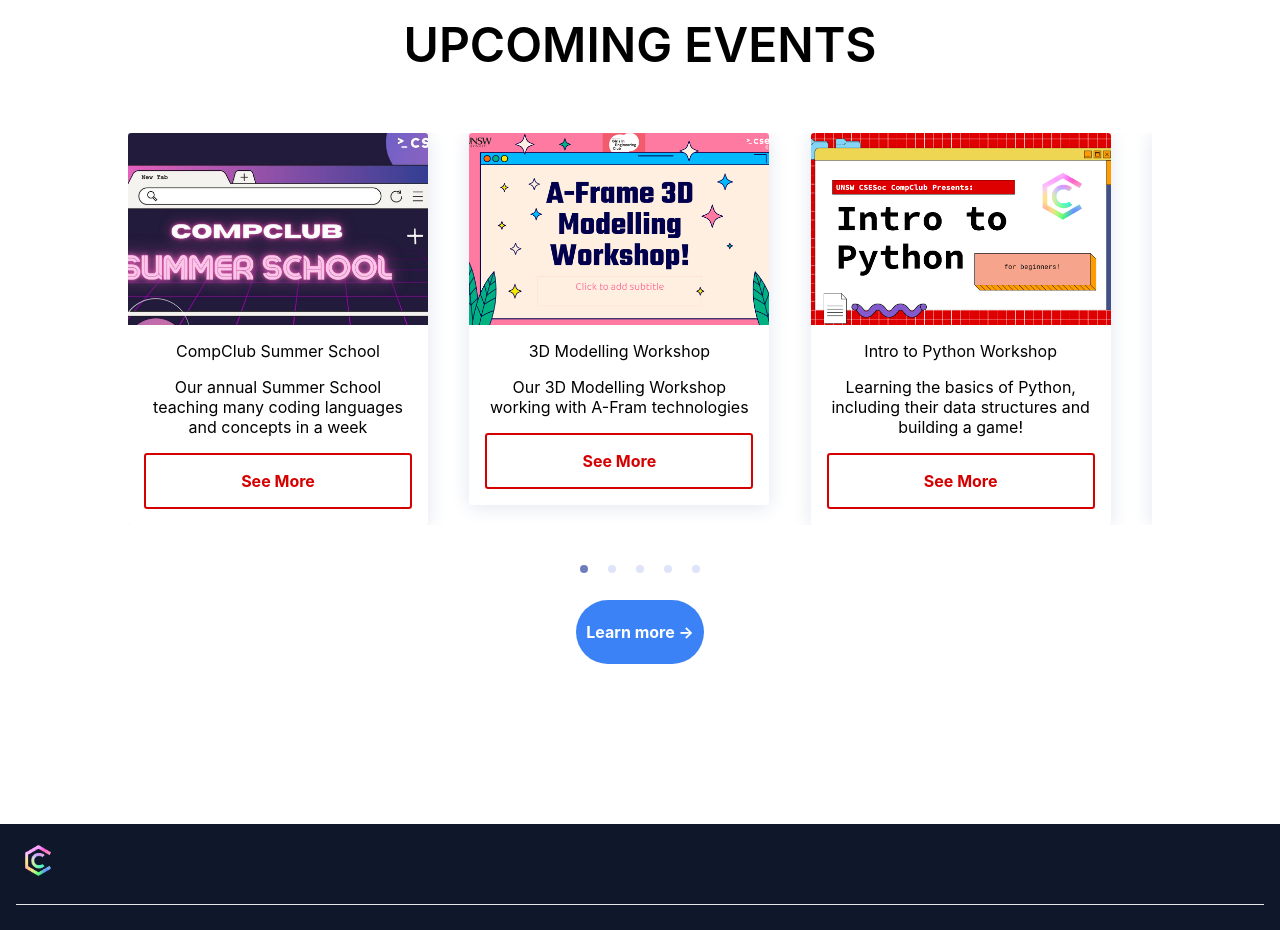
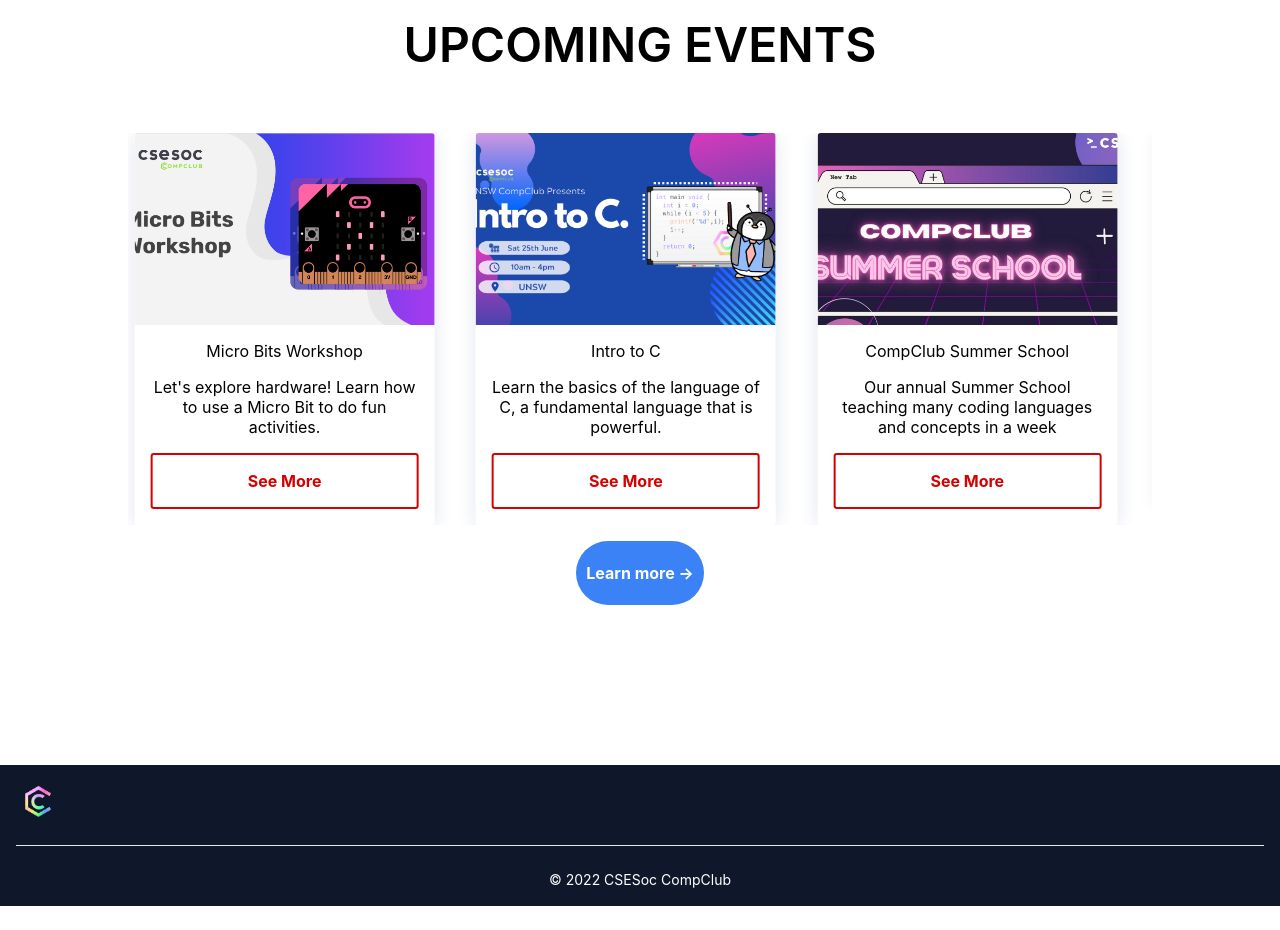
Before and after one commit to CSESoc-CompClub/cc-website-v2, a React (Create React App) app: page / in a window 1280 px wide. Shown: the part 1000-1930 px from the top of the page. After the commit the page ends 1906 px from the top, so only its background shows below. Built offline with nearby package versions, Linux system fonts and the light colour scheme; the HTML template or start-up script is replaced by a standard one.

Commit message:
made autoplay changes

```diff
--- a/src/pages/Home.jsx
+++ b/src/pages/Home.jsx
@@ -143,7 +143,14 @@
             <div class="text-center py-5 pb-40">
                 <p class="text-5xl font-Inter font-semibold">UPCOMING EVENTS</p>
                 <div className="w-[90%] pt-[5%] pl-[10%] justify-items-center"> <AliceCarousel
-                    mouseTracking
+                    autoPlay
+                    autoPlayStrategy="none"
+                    autoPlayInterval={1000}
+                    animationDuration={1000}
+                    animationType="fadeout"
+                    infinite
+                    touchTracking={false}
+                    disableDotsControls
                     disableButtonsControls
                     items={items}
                     responsive={responsive}
```
